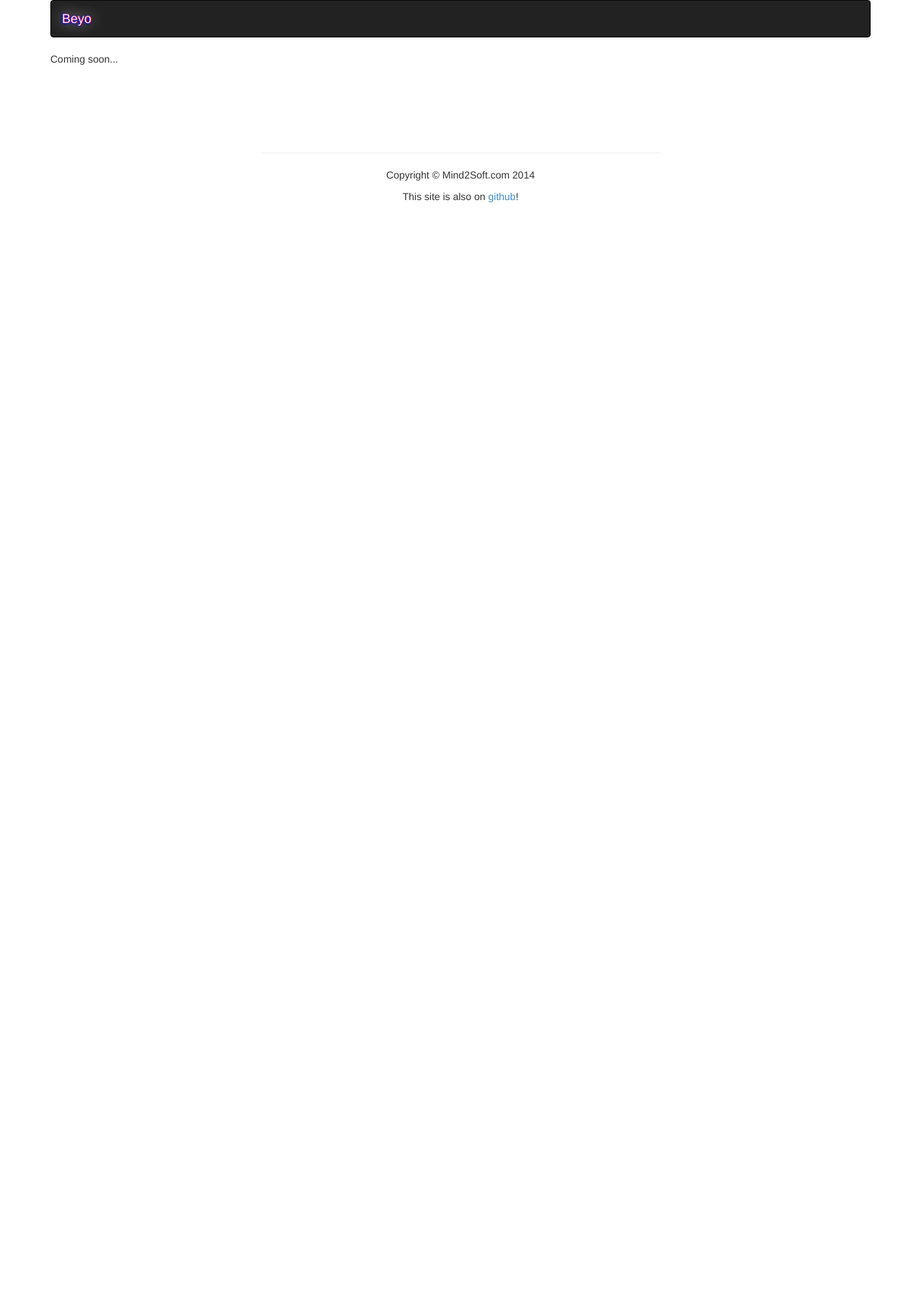
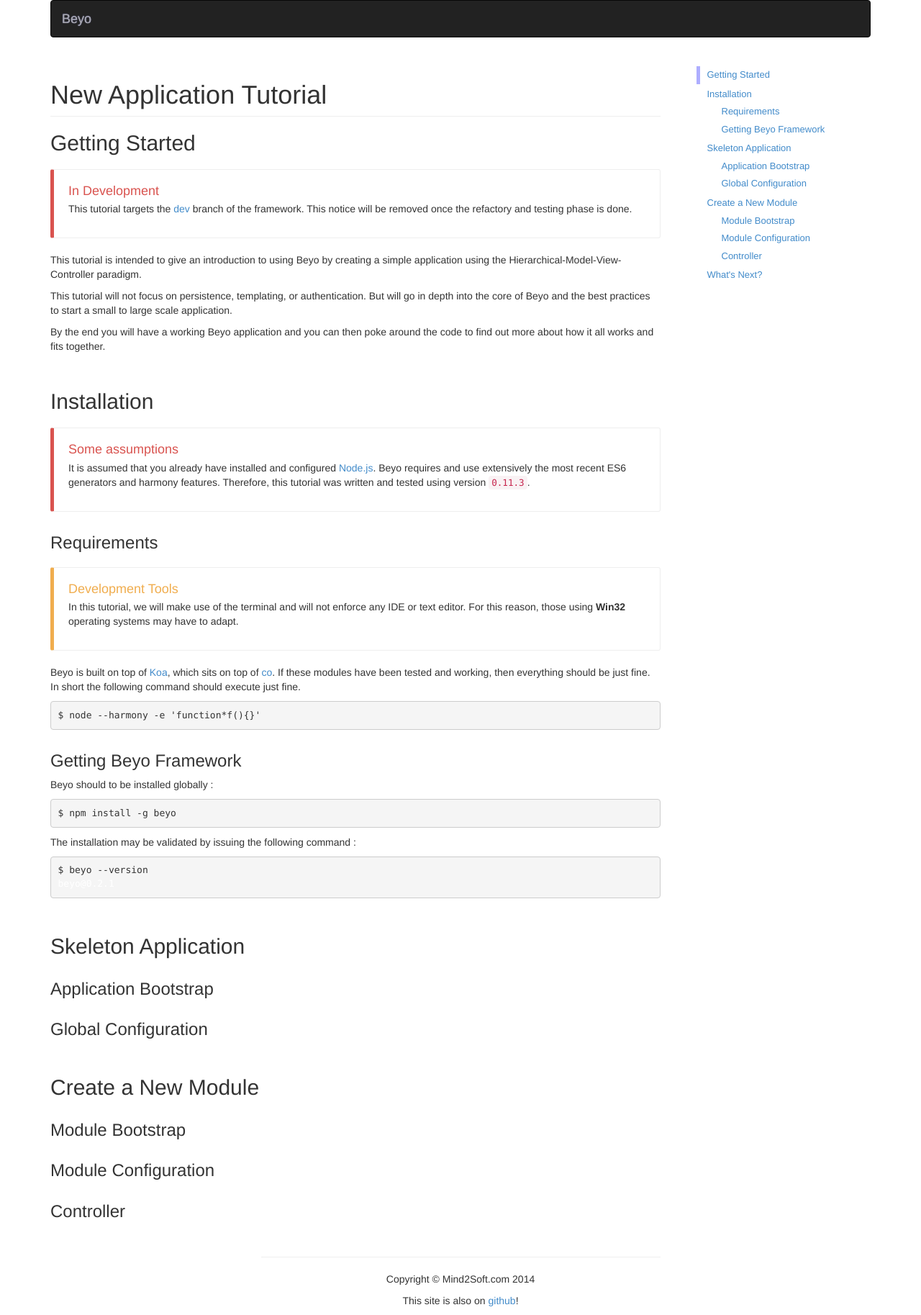
Before and after one commit to beyo/beyo.github.io, a website: page tutorial/1.html in a window 1280 px wide. Shown: the whole page at 72% size. Before the commit the page ends 800 px from the top, so only its background shows below. Drawn offline with Linux system fonts and the light colour scheme.

Commit message:
Documentation layout + tutorial draft

```diff
--- /dev/null
+++ b/css/docs.css
@@ -0,0 +1,83 @@
+
+#brand {
+  color: #aaa;
+  text-shadow: 0px 0px 1px #aaaaff;
+  -webkit-transition: all 0.6s ease 0s;
+  -moz-transition: all 0.6s ease 0s;
+  -ms-transition: all 0.6s ease 0s;
+  -o-transition: all 0.6s ease 0s;
+  transition: all 0.6s ease 0s;
+}
+#brand:hover {
+  color: #fff;
+  text-shadow: 0px 0px 20px #ffffff;
+  -webkit-transition: all 0.3s ease 0s;
+  -moz-transition: all 0.3s ease 0s;
+  -ms-transition: all 0.3s ease 0s;
+  -o-transition: all 0.3s ease 0s;
+  transition: all 0.3s ease 0s;
+}
+
+/* CALLOUT */
+
+.beyo-callout+.beyo-callout {
+  margin-top: -5px;
+}
+
+.beyo-callout {
+  padding: 20px;
+  margin: 20px 0;
+  border: 1px solid #eee;
+  border-left-width: 5px;
+  border-radius: 3px;
+}
+
+.beyo-callout h4 {
+  margin-top: 0;
+  margin-bottom: 5px;
+}
+
+/* Danger */
+
+.beyo-callout-danger {
+  border-left-color: #d9534f;
+}
+
+.beyo-callout-danger h4 {
+  color: #d9534f;
+}
+
+/* Warning */
+
+.beyo-callout-warning {
+  border-left-color: #f0ad4e;
+}
+
+.beyo-callout-warning h4 {
+  color: #f0ad4e;
+}
+
+/* Info */
+
+.beyo-callout-info {
+  border-left-color: #5bc0de;
+}
+
+.beyo-callout-info h4 {
+  color: #5bc0de;
+}
+
+
+/* SECTION */
+
+.beyo-docs-section {
+  padding-bottom: 20px;
+}
+
+.beyo-docs-section h3 {
+  padding-top: 10px;
+}
+
+code.nocode {
+  color: white;
+}
--- /dev/null
+++ b/css/nav.css
@@ -0,0 +1,48 @@
+/* Global Styles */
+
+.affix-top, .affix{
+  position: static;
+}
+
+@media (min-width: 979px) {
+
+  #sidebar.affix-top {
+    position: static;
+    margin-top: 20px;
+    width: 228px;
+  }
+
+  #sidebar.affix {
+    position: fixed;
+    margin-top: 2px;
+    top: 90px;
+    width: 228px;
+  }
+
+  #sidebar.affix-bottom {
+    position: relative;
+  }
+
+}
+
+#sidebar {
+  margin-left: 20px;
+  margin-top: 20px;
+  font-size: 13px;
+}
+
+#sidebar li > a {
+  display: block;
+  margin-left: 5px;
+  padding: 3px 10px;
+}
+
+#sidebar ul.nav {
+  padding-left: 20px;
+}
+
+#sidebar .active > a {
+  margin-left: 0;
+  border: 0 #aeaeff solid;
+  border-left-width: 5px;
+}
--- /dev/null
+++ b/js/docs.js
@@ -0,0 +1,15 @@
+
+require([
+  'jquery',
+  'prettify'
+], function ($, prettify) {
+
+
+  $(function() {
+
+    $('pre').addClass('prettyprint');
+    prettify();
+
+  });
+
+});
--- /dev/null
+++ b/js/nav.js
@@ -0,0 +1,41 @@
+
+require([
+  'jquery'
+], function ($) {
+
+  $(function() {
+
+    /* activate sidebar */
+    $('#sidebar').affix({
+      offset: {
+        top: 1,
+        bottom: 300
+      }
+    });
+
+    /* activate scrollspy menu */
+    var $body   = $(document.body);
+    var navHeight = $('.navbar').outerHeight(true) + 10;
+
+    $body.scrollspy({
+      target: '#rightCol',
+      offset: navHeight
+    });
+
+    /* smooth scrolling sections */
+    $('a[href*=#]:not([href=#])').click(function() {
+        if (location.pathname.replace(/^\//,'') == this.pathname.replace(/^\//,'') && location.hostname == this.hostname) {
+          var target = $(this.hash);
+          target = target.length ? target : $('[name=' + this.hash.slice(1) +']');
+          if (target.length) {
+            $('html,body').animate({
+              scrollTop: target.offset().top - 50
+            }, 1000);
+            return false;
+          }
+        }
+    });
+
+  });
+
+});
--- a/js/require-config.js
+++ b/js/require-config.js
@@ -13,6 +13,12 @@
           'jquery'
         ],
         exports: '$'        // need to export something.... so... export jQuery!
+      },
+      'prettify@1.0.1': {
+        deps: [
+          'css!/css/prettify/doxy.css'
+        ],
+        exports: 'prettyPrint'
       }
     },
     paths: {
--- a/tutorial/1.html
+++ b/tutorial/1.html
@@ -11,11 +11,14 @@
 
   <link href="../css/bootstrap.min.css" rel="stylesheet">
   <link href="../css/font-awesome.min.css" rel="stylesheet">
-  <link href="../css/site.css" rel="stylesheet">
+  <link href="../css/nav.css" rel="stylesheet">
+  <link href="../css/docs.css" rel="stylesheet">
 
   <script type="text/javascript" src="../js/lib/require.js"></script>
   <script type="text/javascript" src="../js/require-config.js"></script>
-  <script type="text/javascript" src="../js/index.js"></script>
+  <script type="text/javascript" src="../js/nav.js"></script>
+  <script type="text/javascript" src="../js/docs.js"></script>
+
 </head>
 
 <body>
@@ -36,10 +39,172 @@
 
     <div class="row clearfix">
       <div class="col-md-9 column">
-        Coming soon...
+        <h1 class="page-header">New Application Tutorial</h1>
+
+        <!-- GETTING STARTED -->
+        <div class="beyo-docs-section">
+          <h2 id="getting-started">Getting Started</h2>
+
+          <div class="beyo-callout beyo-callout-danger">
+            <h4>In Development</h4>
+            <p>
+              This tutorial targets the <a href="https://github.com/beyo/beyo/tree/dev">dev</a> branch of
+              the framework. This notice will be removed once the refactory and testing phase is done.
+            </p>
+          </div>
+
+          <p>
+            This tutorial is intended to give an introduction to using Beyo by creating a simple
+            application using the Hierarchical-Model-View-Controller paradigm.
+          </p>
+          <p>
+            This tutorial will not focus on persistence, templating, or authentication. But will
+            go in depth into the core of Beyo and the best practices to start a small to large
+            scale application.
+          </p>
+          <p>
+            By the end you will have a working Beyo application and you can then poke around the
+            code to find out more about how it all works and fits together.
+          </p>
+        </div>
+
+        <!-- /GETTING STARTED -->
+
+        <!-- INSTALLATION -->
+        <div class="beyo-docs-section">
+          <h2 id="installation">Installation</h2>
+
+          <div class="beyo-callout beyo-callout-danger">
+            <h4>Some assumptions</h4>
+            <p>
+              It is assumed that you already have installed and configured <a href="http://nodejs.org/" target="_blank">Node.js</a>.
+              Beyo requires and use extensively the most recent ES6 generators and harmony features.
+              Therefore, this tutorial was written and tested using version <code>0.11.3</code>.
+            </p>
+          </div>
+
+
+          <!-- REQUIREMENTS -->
+          <h3 id="requirements">Requirements</h3>
+
+          <div class="beyo-callout beyo-callout-warning">
+            <h4>Development Tools</h4>
+            <p>
+              In this tutorial, we will make use of the terminal and will not enforce any
+              IDE or text editor. For this reason, those using <strong>Win32</strong>
+              operating systems may have to adapt.
+            </p>
+          </div>
+
+          <p>
+            Beyo is built on top of <a href="http://koajs.com/">Koa</a>, which sits on
+            top of <a href="https://github.com/visionmedia/co">co</a>. If these modules
+            have been tested and working, then everything should be just fine. In short
+            the following command should execute just fine.
+          </p>
+
+          <pre><code>$ node --harmony -e 'function*f(){}'</code></pre>
+
+          <!-- /REQUIREMENTS -->
+
+          <!-- GETTING BEYO -->
+          <h3 id="getting-beyo">Getting Beyo Framework</h3>
+
+          <p>
+            Beyo should to be installed globally :
+          </p>
+
+          <pre><code>$ npm install -g beyo</code></pre>
+
+          <p>
+            The installation may be validated by issuing the following command :
+          </p>
+
+          <pre><code>$ beyo --version</code>
+<!--   --><code class="nocode">beyo@0.2.1</code></pre>
+
+          <!-- /GETTING BEYO -->
+
+        </div>
+        <!-- /INSTALLATION -->
+
+        <!-- SKELETON APP -->
+        <div class="beyo-docs-section">
+          <h2 id="skeleton-application">Skeleton Application</h2>
+
+          <!-- APP BOOTSTRAP -->
+          <h3 id="application-bootstrap">Application Bootstrap</h3>
+
+
+          <!-- /APP BOOTSTRAP -->
+
+          <!-- GLOBAL CONFIG -->
+          <h3 id="global-configuration">Global Configuration</h3>
+
+
+          <!-- /GLOBAL CONFIG -->
+
+        </div>
+        <!-- /SKELETON APP -->
+
+        <!-- NEW MODULE -->
+        <div class="beyo-docs-section">
+          <h2 id="new-module">Create a New Module</h2>
+
+
+
+          <!-- MODULE BOOTSTRAP -->
+          <h3 id="new-module-bootstrap">Module Bootstrap</h3>
+
+
+
+          <!-- /MODULE BOOTSTRAP -->
+
+          <!-- MODULE CONFIGURATION -->
+          <h3 id="new-module-configuration">Module Configuration</h3>
+
+
+
+
+          <!-- /MODULE CONFIGURATION -->
+
+          <!-- CONTROLLER -->
+          <h3 id="new-module-controller">Controller</h3>
+
+
+
+          <!-- /CONTROLLER -->
+
+        </div>
+        <!-- /NEW MODULE -->
+
       </div>
       <div class="col-md-3 column">
-
+        <div id="rightCol" class="beyo-docs-sidebar hidden-print hidden-xs hidden-sm" role="complementary">
+          <ul id="sidebar" class="nav nav-stacked">
+            <li class="active"><a href="#getting-started">Getting Started</a></li>
+            <li><a href="#installation">Installation</a>
+              <ul class="nav">
+                <li><a href="#requirements">Requirements</a></li>
+                <li><a href="#getting-beyo">Getting Beyo Framework</a></li>
+              </ul>
+            </li>
+            <li><a href="#skeleton-application">Skeleton Application</a>
+              <ul class="nav">
+                <li><a href="#application-bootstrap">Application Bootstrap</a></li>
+                <li><a href="#global-configuration">Global Configuration</a></li>
+              </ul>
+            </li>
+            <li><a href="#new-module">Create a New Module</a>
+              <ul class="nav">
+                <li><a href="#new-module-bootstrap">Module Bootstrap</a></li>
+                <li><a href="#new-module-configuration">Module Configuration</a></li>
+                <li><a href="#new-module-controller">Controller</a></li>
+              </ul>
+            </li>
+            <li><a href="#whats-next">What's Next?</a></li>
+          </ul>
+        </div>
       </div>
     </div>
   </div>
```
Also changed, not shown: index.html (+1 -1 lines), css/landing.css (line endings or trailing spaces).
